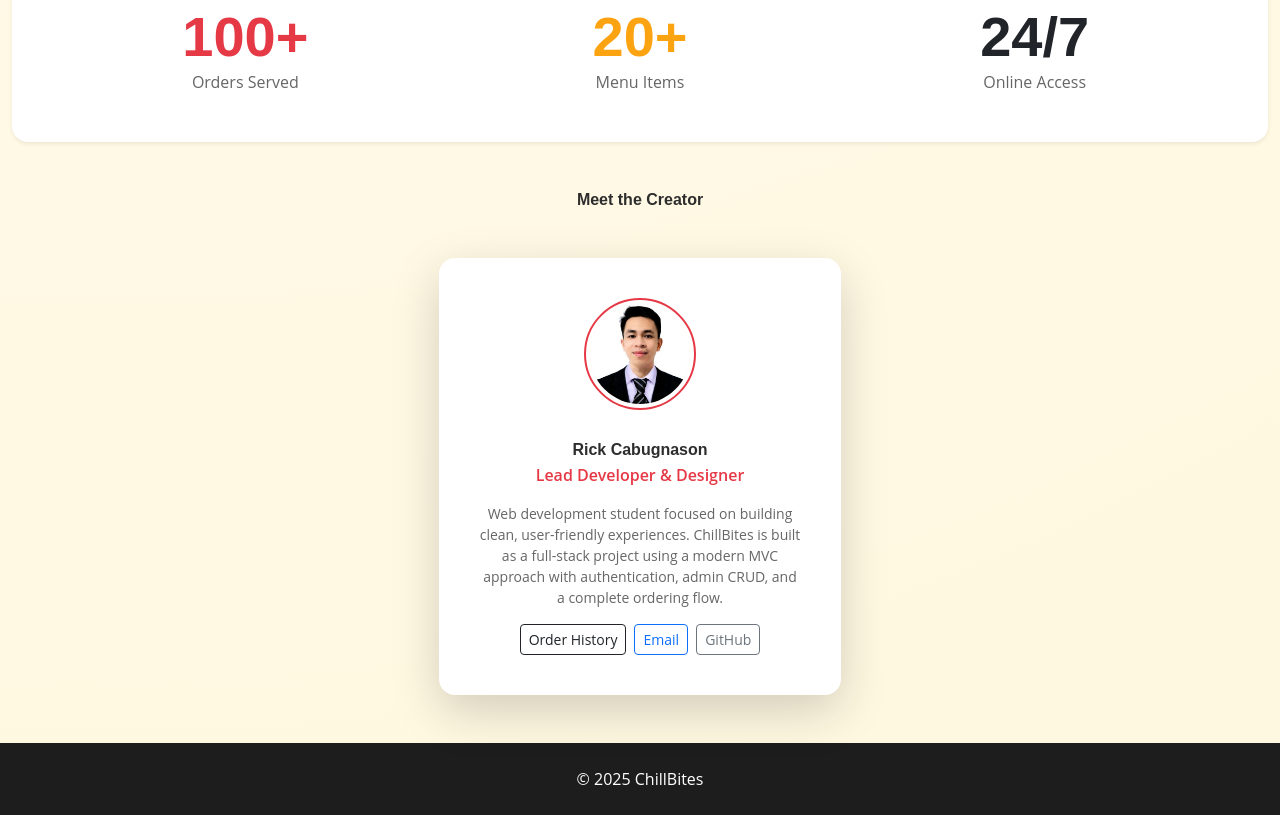
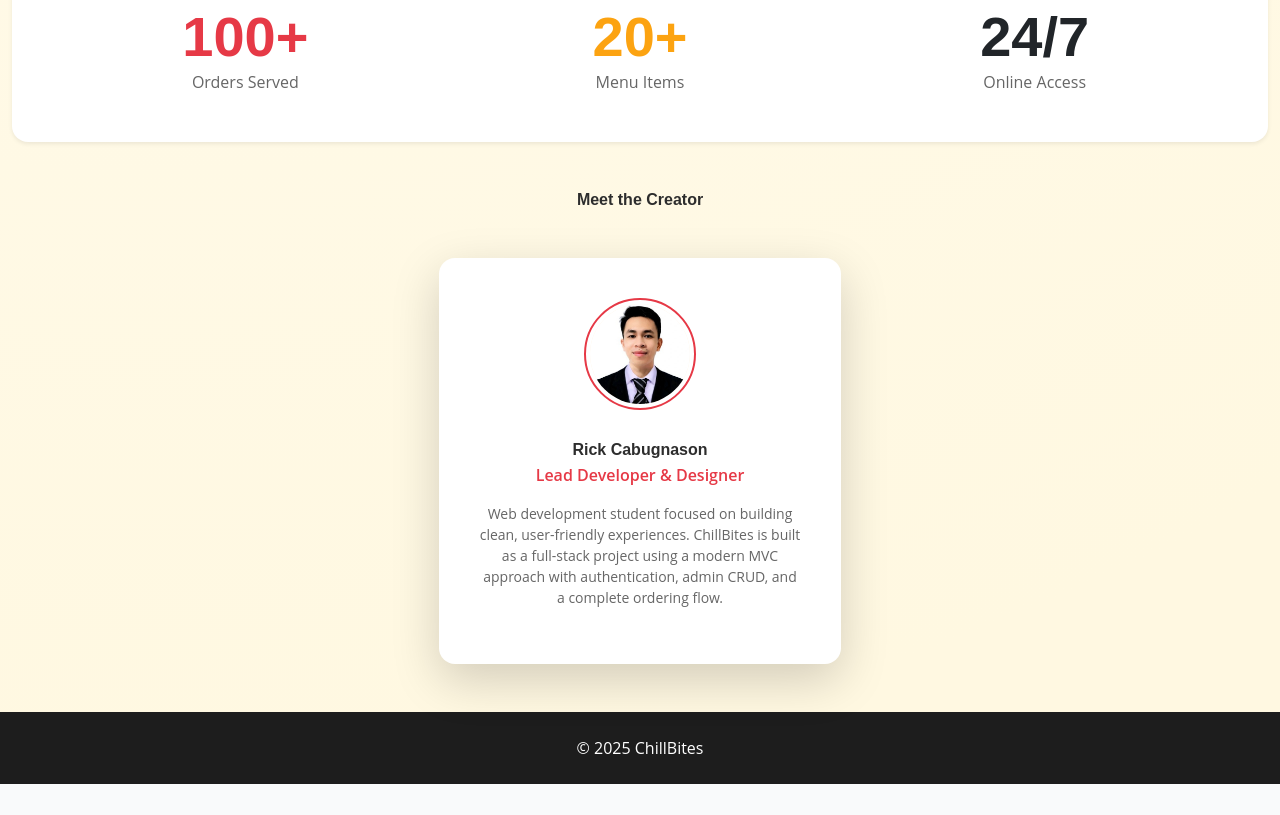
Before and after one commit to Rcabugnason025/ChillBitesWstG6, a website: page public/about.html in a window 1280 px wide. Shown: the part 2120-2935 px from the top of the page. After the commit the page ends 2904 px from the top, so only its background shows below. Drawn offline with nearby package versions, Linux system fonts and the light colour scheme; no server answers.

Commit message:
chore(about): remove creator action buttons

```diff
--- a/public/about.html
+++ b/public/about.html
@@ -248,11 +248,6 @@
                 <p class="text-muted small mb-3">
                   Web development student focused on building clean, user-friendly experiences. ChillBites is built as a full-stack project using a modern MVC approach with authentication, admin CRUD, and a complete ordering flow.
                 </p>
-                <div class="d-flex flex-wrap justify-content-center gap-2">
-                  <a class="btn btn-outline-dark btn-sm" href="orders.html">Order History</a>
-                  <a class="btn btn-outline-primary btn-sm" href="mailto:rcabugnason025@gmail.com?subject=ChillBites%20Support">Email</a>
-                  <a class="btn btn-outline-secondary btn-sm" href="https://github.com/Rcabugnason025/ChillBitesWstG6" target="_blank" rel="noopener noreferrer">GitHub</a>
-                </div>
               </div>
             </div>
           </div>
```
